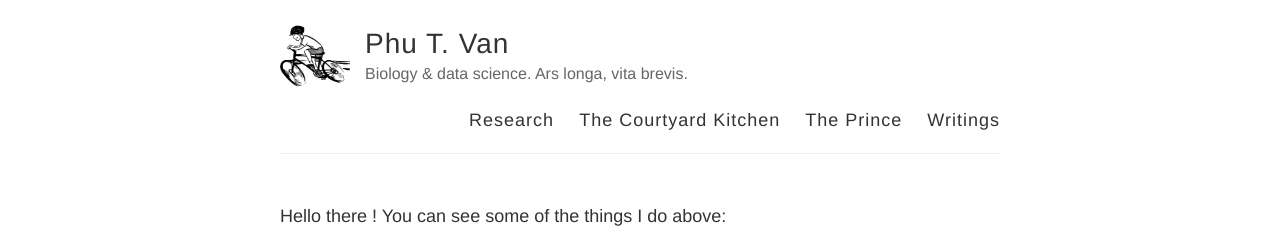
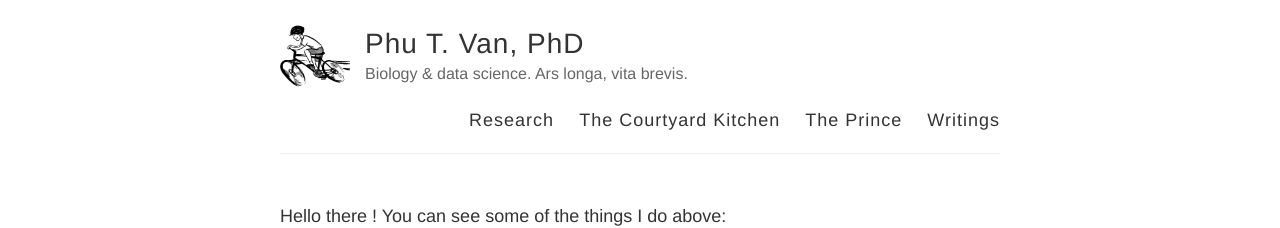
Before and after one commit to ptvan/ptvan.github.io, a Jekyll site: the page built from index.html, in a window 1280 px wide. Shown: the top 228 px of the page. Built offline with Jekyll 4.4.1, drawn with Linux system fonts in a browser that asks for light colours.

Commit message:
updated _config.yml

```diff
--- a/_config.yml
+++ b/_config.yml
@@ -3,7 +3,7 @@
 #
 
 # Name of your site (displayed in the header)
-name: Phu T. Van
+name: Phu T. Van, PhD
 
 # Short bio or description (displayed in the header)
 description: Biology & data science. Ars longa, vita brevis.
```
